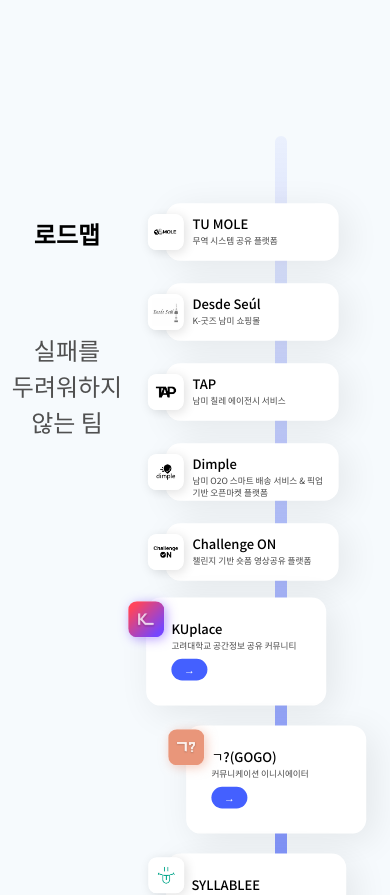
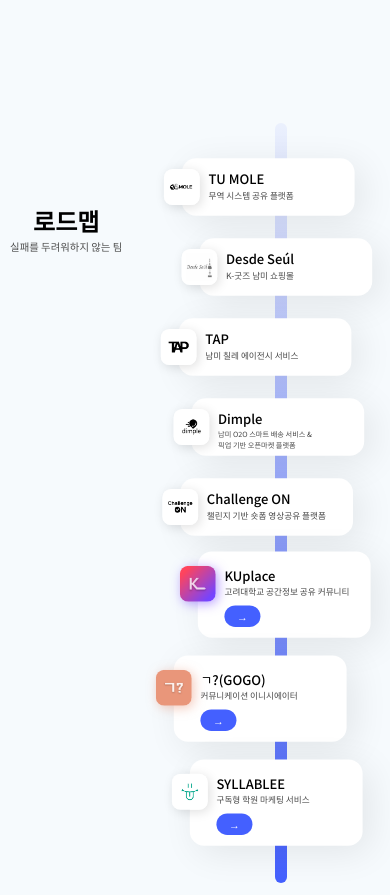
Before and after one commit to ludus-labs/official_homepage, a React (Create React App) app: page / in a window 390 px wide. Shown: the part 1240-2135 px from the top of the page. Built offline with nearby package versions, Linux system fonts and the light colour scheme.

Commit message:
make responsive to mobile

```diff
--- a/src/pages/Home.js
+++ b/src/pages/Home.js
@@ -199,15 +199,12 @@
           </HistoryContainer>
         </animated.div>
 
+        <Waypoint
+          onEnter={() => {
+            setHistoryInView(true);
+          }}
+        />
         <RoadmapContainer>
-          <Waypoint
-            onEnter={() => {
-              setHistoryInView(true);
-            }}
-            onLeave={() => {
-              setHistoryInView(false);
-            }}
-          />
           <animated.div style={productsTextVisibleAnimation}>
             <ProductTopText>로드맵</ProductTopText>
             <ProductTopSubText>실패를 두려워하지 않는 팀</ProductTopSubText>
@@ -216,9 +213,12 @@
             <ProductList>
               <animated.div style={tumoleVisibleAnimation}>
                 <ProductBoxOldLeftContainer
-                  marginLeft={isMobile ? "-5px" : "60px"}
+                  marginLeft={isMobile ? "10px" : "60px"}
                 >
-                  <ProductIconLeft src={tumole_icon} shadowColor="#00000020" />
+                  <ProductIconOldLeft
+                    src={tumole_icon}
+                    shadowColor="#00000020"
+                  />
                   <ProductBoxOldLeft>
                     <ProductTextContainer>
                       <ProductTitle>TU MOLE</ProductTitle>
@@ -231,9 +231,9 @@
               </animated.div>
               <animated.div style={desdeSeulVisibleAnimation}>
                 <ProductBoxOldLeftContainer
-                  marginLeft={isMobile ? "-5px" : "130px"}
+                  marginLeft={isMobile ? "32px" : "130px"}
                 >
-                  <ProductIconLeft
+                  <ProductIconOldLeft
                     src={desde_seul_icon}
                     shadowColor="#00000020"
                   />
@@ -249,9 +249,9 @@
               </animated.div>
               <animated.div style={tapVisibleAnimation}>
                 <ProductBoxOldLeftContainer
-                  marginLeft={isMobile ? "-5px" : "40px"}
+                  marginLeft={isMobile ? "6px" : "40px"}
                 >
-                  <ProductIconLeft src={tap_icon} shadowColor="#00000020" />
+                  <ProductIconOldLeft src={tap_icon} shadowColor="#00000020" />
                   <ProductBoxOldLeft>
                     <ProductTextContainer>
                       <ProductTitle>TAP</ProductTitle>
@@ -264,15 +264,19 @@
               </animated.div>
               <animated.div style={dimpleVisibleAnimation}>
                 <ProductBoxOldLeftContainer
-                  marginLeft={isMobile ? "-5px" : "110px"}
+                  marginLeft={isMobile ? "22px" : "110px"}
                 >
-                  <ProductIconLeft src={dimple_icon} shadowColor="#00000020" />
+                  <ProductIconOldLeft
+                    src={dimple_icon}
+                    shadowColor="#00000020"
+                  />
                   <ProductBoxOldLeft>
                     <ProductTextContainer>
                       <ProductTitle>Dimple</ProductTitle>
-                      <ProductDescription>
-                        남미 O2O 스마트 배송 서비스 & 픽업 기반 오픈마켓 플랫폼
-                      </ProductDescription>
+                      <ProductDescriptionOld>
+                        남미 O2O 스마트 배송 서비스 & <br /> 픽업 기반 오픈마켓
+                        플랫폼
+                      </ProductDescriptionOld>
                     </ProductTextContainer>
                   </ProductBoxOldLeft>
                 </ProductBoxOldLeftContainer>
@@ -284,9 +288,9 @@
               />
               <animated.div style={challengeonVisibleAnimation}>
                 <ProductBoxOldLeftContainer
-                  marginLeft={isMobile ? "-5px" : "50px"}
+                  marginLeft={isMobile ? "8px" : "50px"}
                 >
-                  <ProductIconLeft
+                  <ProductIconOldLeft
                     src={challengeon_icon}
                     shadowColor="#00000020"
                   />
@@ -302,7 +306,7 @@
               </animated.div>
               <animated.div style={kuplaceVisibleAnimation}>
                 <ProductBoxLeftContainer
-                  marginLeft={isMobile ? "-30px" : "100px"}
+                  marginLeft={isMobile ? "30px" : "100px"}
                 >
                   <ProductIconLeft src={kuplace_icon} shadowColor="#7644FF80" />
                   <ProductBoxLeft
@@ -329,7 +333,7 @@
                 </ProductBoxLeftContainer>
               </animated.div>
               <animated.div style={gogoVisibleAnimation}>
-                <ProductBoxLeftContainer marginLeft={isMobile ? "20px" : "0px"}>
+                <ProductBoxLeftContainer marginLeft={isMobile ? "0px" : "0px"}>
                   <ProductIconLeft src={gogo_icon} shadowColor="#e9967a80" />
                   <ProductBoxLeft
                     onClick={() => {
@@ -356,7 +360,7 @@
               </animated.div>
               <animated.div style={syllableeVisibleAnimation}>
                 <ProductBoxLeftContainer
-                  marginLeft={isMobile ? "-5px" : "70px"}
+                  marginLeft={isMobile ? "20px" : "70px"}
                 >
                   <ProductIconLeft
                     src={syllablee_icon}
@@ -536,13 +540,13 @@
 `;
 const ProductTopSubText = styled.p`
   margin-bottom: 0;
+  min-width: 150px;
   font-size: 20px;
   font-weight: 500;
   color: #505050;
   text-align: center;
   @media screen and (max-width: 768px) {
-    margin-top: 100px;
-    font-size: 30px;
+    font-size: 13px;
   }
 `;
 const RoadmapContainer = styled.div`
@@ -562,7 +566,7 @@
   width: fit-content;
   display: flex;
   flex-direction: column;
-  margin-top: 60px;
+  margin-top: 20px;
   z-index: 100;
 `;
 const ProductBoxLeftContainer = styled.div`
@@ -574,6 +578,22 @@
   transform: scale(0.9);
 `;
 const ProductIconLeft = styled.img`
+  position: relative;
+  left: 40px;
+  top: 30px;
+  width: 70px;
+  height: 70px;
+  border-radius: 12px;
+  box-shadow: 3px 3px 15px ${(props) => props.shadowColor};
+  z-index: 20;
+  @media screen and (max-width: 768px) {
+    left: 25px;
+    top: 30px;
+    width: 50px;
+    height: 50px;
+  }
+`;
+const ProductIconOldLeft = styled.img`
   position: relative;
   left: 40px;
   top: 30px;
@@ -607,9 +627,11 @@
     box-shadow: 10px 10px 50px #00000030;
   }
   @media screen and (max-width: 768px) {
-    padding: 30px;
-    width: 250px;
-    height: 150px;
+    padding: 0px;
+    padding-top: 20px;
+    padding-left: 32px;
+    width: 240px;
+    height: 120px;
   }
 `;
 const ProductTextContainer = styled.div`
@@ -638,6 +660,16 @@
   color: #484848;
   @media screen and (max-width: 768px) {
     font-size: 12px;
+  }
+`;
+const ProductDescriptionOld = styled.p`
+  margin-top: 0;
+  margin-bottom: 0;
+  font-size: 14px;
+  font-weight: 400;
+  color: #484848;
+  @media screen and (max-width: 768px) {
+    font-size: 10px;
   }
 `;
 const MoreButton = styled.button`
@@ -726,10 +758,13 @@
   top: 0;
   background: linear-gradient(#4460ff10, #4460ff);
   width: 15px;
-  height: 1450px;
+  height: 1380px;
   z-index: 0;
   border-radius: 100px;
   transform: translate(100px);
+  @media screen and (max-width: 768px) {
+    height: 950px;
+  }
 `;
 const PeopleContainer = styled.div`
   display: flex;
```
